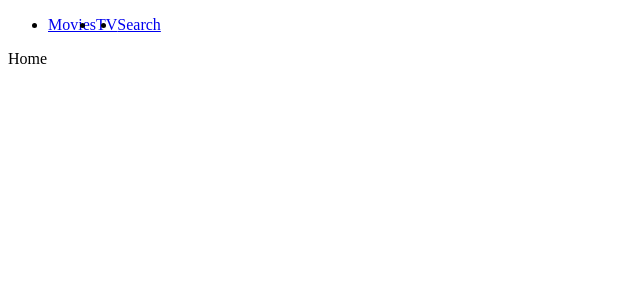
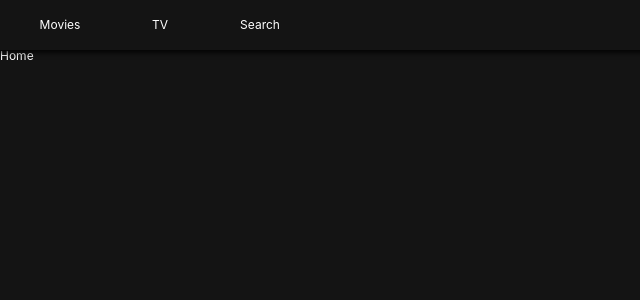
Before and after one commit to ny0011/nyflix, a React (Create React App) app: page / in a window 1280 px wide. Shown: the top 300 px of the page, without its empty margins (0-640 px from the left). Built offline with nearby package versions, Linux system fonts and the light colour scheme.

Commit message:
#3.3 GlobalStyles and Header

```diff
--- a/package.json
+++ b/package.json
@@ -8,7 +8,8 @@
     "react-dom": "^16.11.0",
     "react-router-dom": "^5.1.2",
     "react-scripts": "3.2.0",
-    "styled-components": "^4.4.1"
+    "styled-components": "^4.4.1",
+    "styled-reset": "^4.0.7"
   },
   "scripts": {
     "start": "react-scripts start",
--- a/src/Components/App.js
+++ b/src/Components/App.js
@@ -1,10 +1,12 @@
 import React from "react";
 import Router from "Components/Router";
+import GlobalStyles from "Components/GlobalStyles";
 
 function App() {
   return (
     <>
       <Router />
+      <GlobalStyles></GlobalStyles>
     </>
   );
 }
--- /dev/null
+++ b/src/Components/GlobalStyles.js
@@ -0,0 +1,22 @@
+import { createGlobalStyle } from "styled-components";
+import reset from "styled-reset";
+
+const globalStyles = createGlobalStyle`
+    ${reset};
+    a{
+        text-decoration:none;
+        color:inherit;
+    }
+    *{
+        box-sizing:border-box;
+    }
+    body{
+        font-family:-apple-system, BlinkMacSystemFont, 'Segoe UI', Roboto, Oxygen, Ubuntu, Cantarell, 'Open Sans', 'Helvetica Neue', sans-serif;
+        font-size:12px;
+        background-color: rgba(20,20,20,1);
+        color:white;
+        padding-top:50px;
+    }
+`;
+
+export default globalStyles;
--- a/src/Components/Header.js
+++ b/src/Components/Header.js
@@ -2,17 +2,36 @@
 import { Link } from "react-router-dom";
 import styled from "styled-components";
 
-const Header = styled.header``;
+const Header = styled.header`
+  color: white;
+  position: fixed;
+  top: 0;
+  left: 0;
+  width: 100%;
+  height: 50px;
+  display: flex;
+  align-items: center;
+  padding: 0px 10px;
+  background-color: rgb(20, 20, 20, 0.8);
+  z-index: 10;
+  box-shadow: 0px 1px 5px 2px rgba(0, 0, 0, 0.8);
+`;
 
 const List = styled.ul`
   display: flex;
-  &:hover {
-    background-color: blue;
-  }
 `;
 
-const Item = styled.li``;
-const SLink = styled(Link)``;
+const Item = styled.li`
+  width: 100px;
+  height: 50px;
+  text-align: center;
+`;
+const SLink = styled(Link)`
+  height: 50px;
+  display: flex;
+  align-items: center;
+  justify-content: center;
+`;
 
 export default () => (
   <Header>
```
Also changed, not shown: 2 other files (tests, documents, lock files or other folders).
